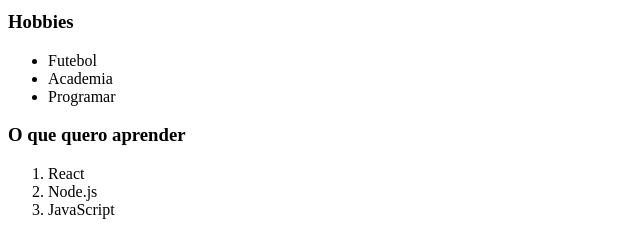
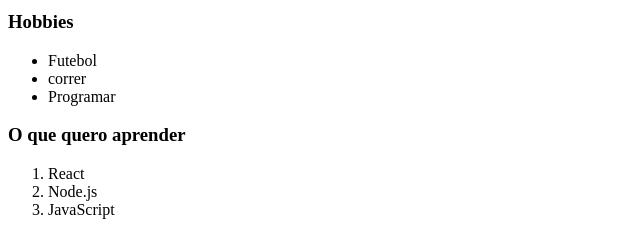
Before and after one commit to gustavin002/meu-portfolio, a plain HTML site: page index.html in a window 1280 px wide. Shown: the part 773-1005 px from the top of the page, 0-640 px from the left. Drawn offline with Linux system fonts and the light colour scheme.

```diff
--- a/index.html
+++ b/index.html
@@ -30,7 +30,7 @@
         <h3>Hobbies</h3>
     <ul>
         <li>Futebol</li>
-        <li>Academia</li>
+        <li>correr</li>
         <li>Programar</li>
     </ul>
 </section>
```
